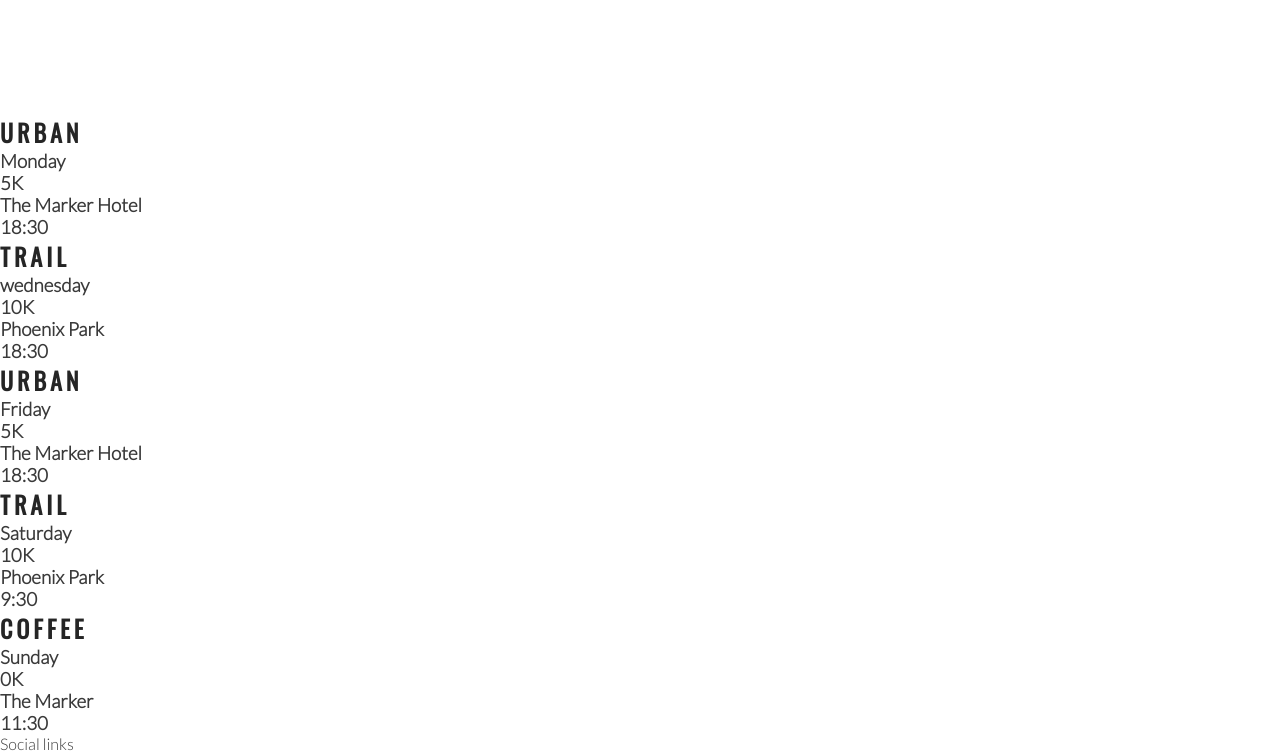
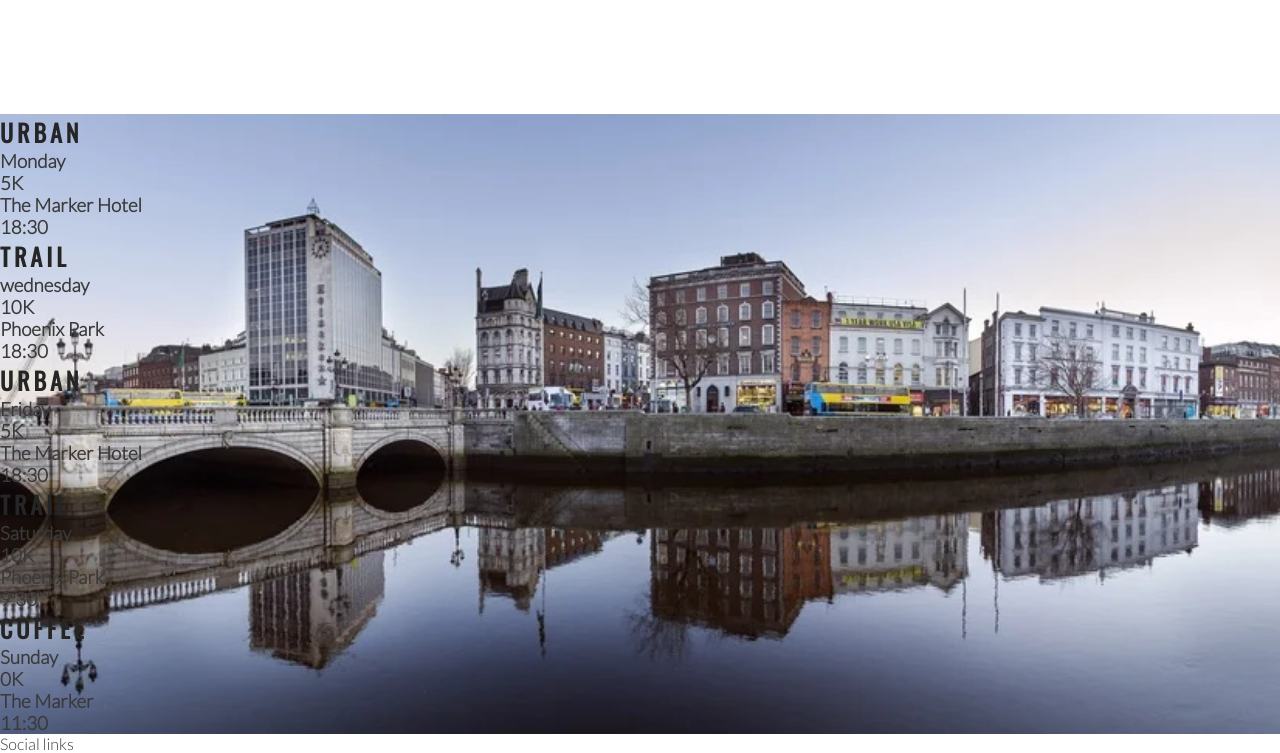
Before and after one commit to johnConstant/CI-love-running-codealong, a plain HTML site: page index.html in a window 1280 px wide. Shown: the part 1181-1934 px from the top of the page. Drawn offline with nearby package versions, Linux system fonts and the light colour scheme.

Commit message:
Add Meetup times background image and style

```diff
--- a/assets/css/style.css
+++ b/assets/css/style.css
@@ -156,6 +156,13 @@ hr {
     border-radius: 50%;
 }
 
+#meetup-times {
+    background: url('../images/dublin-city.webp') no-repeat center center;
+    background-size: cover;
+    width: 100%;
+    overflow: hidden;
+}
+
 @keyframes hero-zoom {
     from {
         transform: scale(1);
--- a/index.html
+++ b/index.html
@@ -71,7 +71,7 @@
             </div>
         </div>
     </section>
-    <section>
+    <section id="meetup-times">
         <div>
             <h2>Urban</h2>
             <h3>Monday</h3>
```
Also changed, not shown: assets/images/dublin-city.webp (added).
